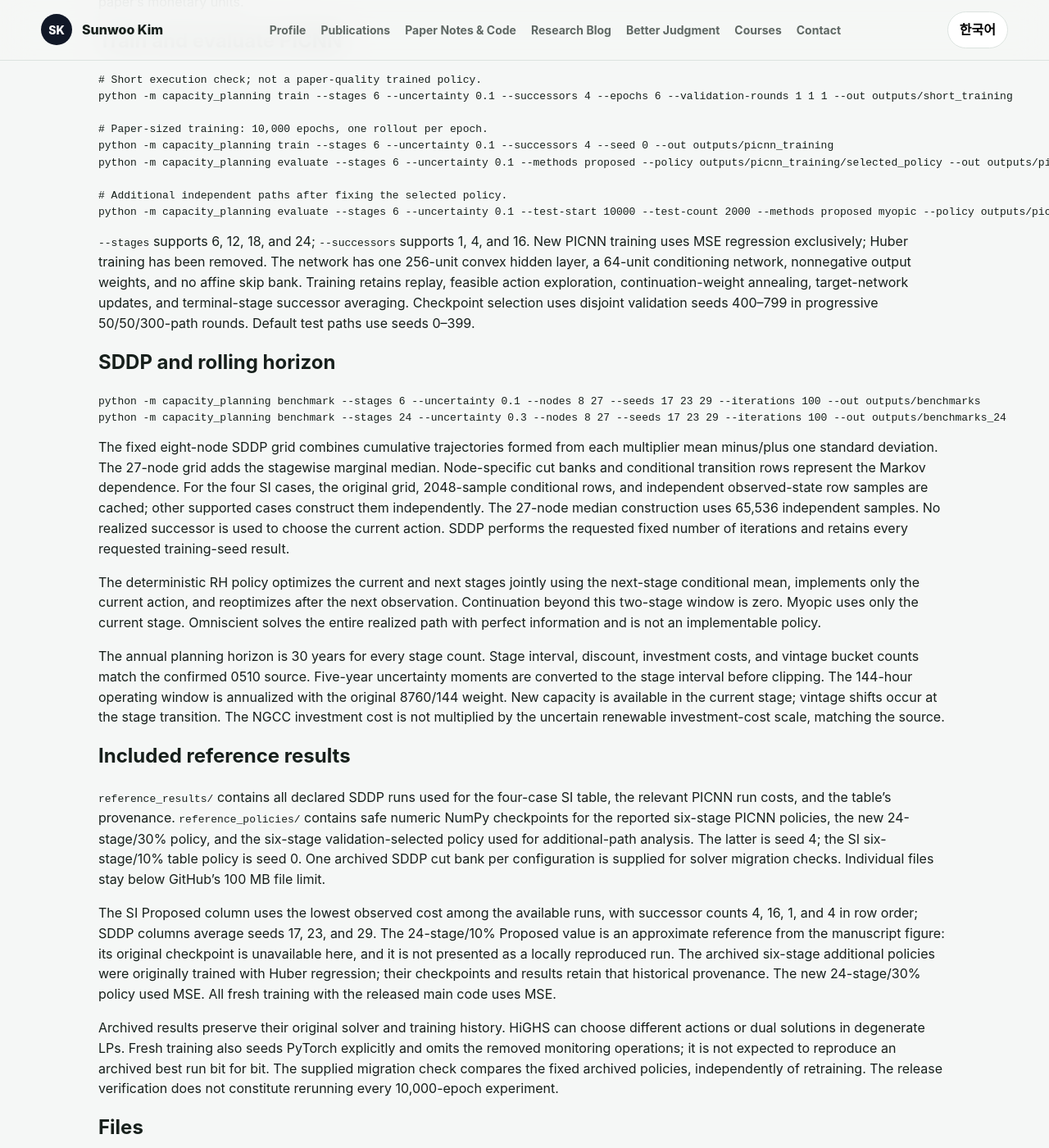
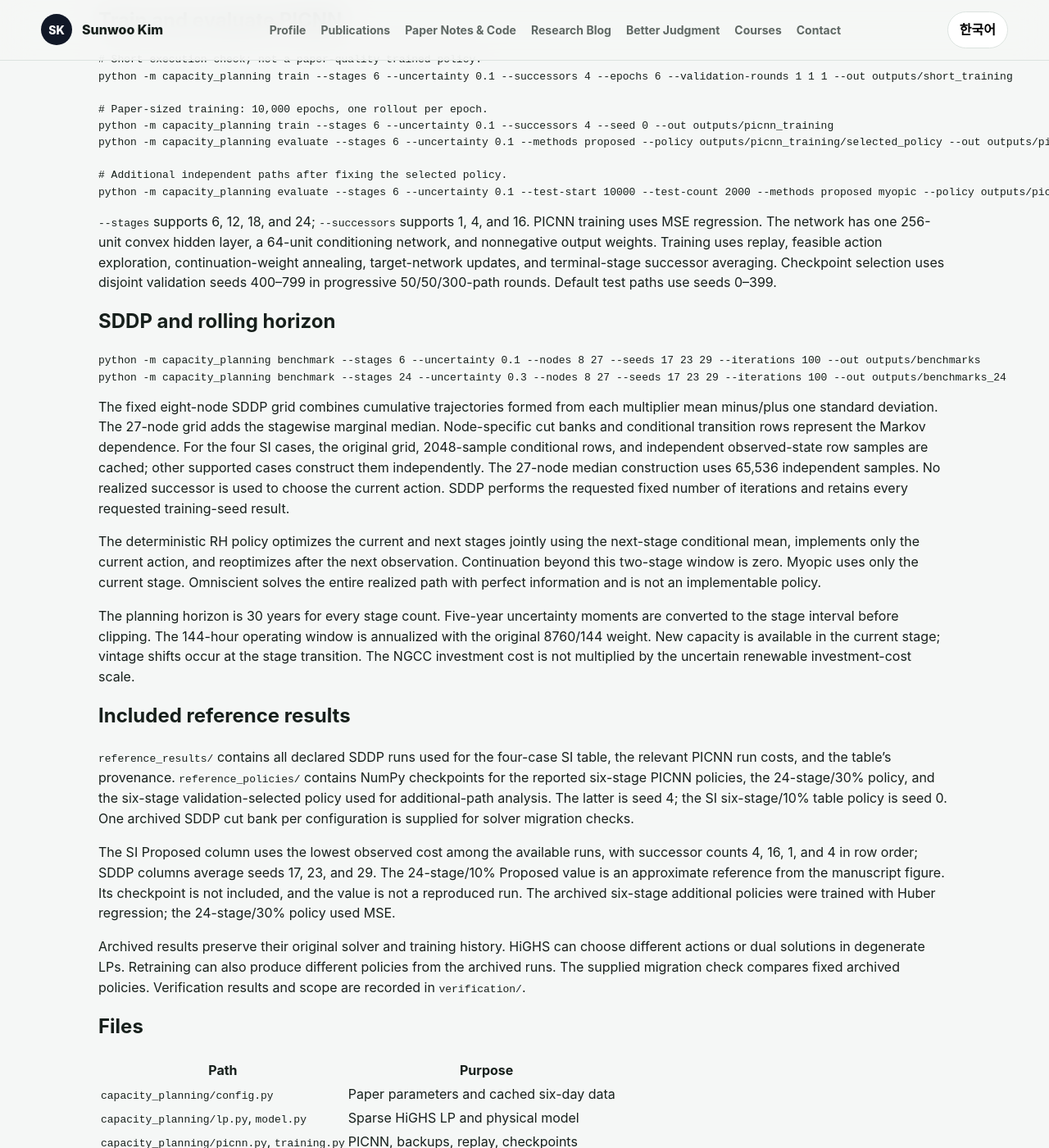
Before and after one commit to SunBooGermany/SunBooGermany.github.io, a Jekyll site: the page built from assets/paper-resources/picnn-embedded-decomposition/code/README.md, in a window 1280 px wide and 1400 px high, scrolled down 964 px. Shown: the whole window at 82% size. Built offline with Jekyll 4.4.1, drawn with Linux system fonts in a browser that asks for light colours; our own code applies the rules of GitHub Pages for plain Markdown files; some of the changed text lies outside the part shown.

Commit message:
Trim release documentation and extend humanize-ko editing rules

````diff
--- a/assets/paper-resources/picnn-embedded-decomposition/code/README.md
+++ b/assets/paper-resources/picnn-embedded-decomposition/code/README.md
@@ -1,10 +1,8 @@
 # PICNN continuation learning for multistage capacity planning
 
-Portable code for the paper and its revision benchmarks. All optimization uses
-the open-source **HiGHS** dual simplex solver bundled with SciPy. The repository
-contains the actual **144-hour / six-day solar and demand profiles**, so no Excel
-workbook, local data path, commercial solver, or separate solver installation is
-required.
+Code for the paper and its revision benchmarks. Optimization uses the open-source
+HiGHS dual simplex solver included in SciPy. The six-day (144-hour) solar and demand
+profiles are included in `data/renewables_demand_6days.csv`.
 
 ## Install and run
 
@@ -45,10 +43,10 @@ python -m capacity_planning evaluate --stages 6 --uncertainty 0.1 --test-start 1
 ```
 
 `--stages` supports 6, 12, 18, and 24; `--successors` supports 1, 4, and 16.
-New PICNN training uses MSE regression exclusively; Huber training has been removed.
+PICNN training uses MSE regression.
 The network has one 256-unit convex hidden layer,
-a 64-unit conditioning network, nonnegative output weights, and no affine skip
-bank. Training retains replay, feasible action exploration, continuation-weight
+a 64-unit conditioning network, and nonnegative output weights.
+Training uses replay, feasible action exploration, continuation-weight
 annealing, target-network updates, and terminal-stage successor averaging.
 Checkpoint selection uses disjoint validation seeds 400–799 in progressive
 50/50/300-path rounds. Default test paths use seeds 0–399.
@@ -76,39 +74,35 @@ reoptimizes after the next observation. Continuation beyond this two-stage windo
 is zero. Myopic uses only the current stage. Omniscient solves the entire realized
 path with perfect information and is not an implementable policy.
 
-The annual planning horizon is 30 years for every stage count. Stage interval,
-discount, investment costs, and vintage bucket counts match the confirmed 0510
-source. Five-year uncertainty moments are converted to the stage interval before
+The planning horizon is 30 years for every stage count.
+Five-year uncertainty moments are converted to the stage interval before
 clipping. The 144-hour operating window is annualized with the original 8760/144
 weight. New capacity is available in the current stage; vintage shifts occur at
 the stage transition. The NGCC investment cost is not multiplied by the uncertain
-renewable investment-cost scale, matching the source.
+renewable investment-cost scale.
 
 ## Included reference results
 
 `reference_results/` contains all declared SDDP runs used for the four-case SI
 table, the relevant PICNN run costs, and the table's provenance. `reference_policies/`
-contains safe numeric NumPy checkpoints for the reported six-stage PICNN policies,
-the new 24-stage/30% policy, and the six-stage validation-selected policy used for
+contains NumPy checkpoints for the reported six-stage PICNN policies,
+the 24-stage/30% policy, and the six-stage validation-selected policy used for
 additional-path analysis. The latter is seed 4; the SI six-stage/10% table policy
 is seed 0. One archived SDDP cut bank per configuration is supplied for solver
-migration checks. Individual files stay below GitHub's 100 MB file limit.
+migration checks.
 
 The SI Proposed column uses the lowest observed cost among the available runs,
 with successor counts 4, 16, 1, and 4 in row order; SDDP columns average seeds
 17, 23, and 29. The 24-stage/10% Proposed value is an approximate reference from
-the manuscript figure: its original checkpoint is unavailable here, and it is
-not presented as a locally reproduced run. The archived six-stage additional
-policies were originally trained with Huber regression; their checkpoints and
-results retain that historical provenance. The new 24-stage/30% policy used MSE.
-All fresh training with the released main code uses MSE.
+the manuscript figure. Its checkpoint is not included, and the value is not a
+reproduced run. The archived six-stage additional policies were trained with
+Huber regression; the 24-stage/30% policy used MSE.
 
 Archived results preserve their original solver and training history. HiGHS can
-choose different actions or dual solutions in degenerate LPs. Fresh training also
-seeds PyTorch explicitly and omits the removed monitoring operations; it is not
-expected to reproduce an archived best run bit for bit. The supplied migration
-check compares the fixed archived policies, independently of retraining. The
-release verification does not constitute rerunning every 10,000-epoch experiment.
+choose different actions or dual solutions in degenerate LPs. Retraining can also
+produce different policies from the archived runs. The supplied migration check
+compares fixed archived policies. Verification results and scope are recorded in
+`verification/`.
 
 ## Files
 
@@ -121,12 +115,6 @@ release verification does not constitute rerunning every 10,000-epoch experiment
 | `capacity_planning/policies.py` | Shared-path policy evaluation |
 | `scripts/reproduce_table10.py` | Rebuild the supplementary comparison table |
 | `scripts/check_release.py`, `tests/` | Numerical verification |
-| `verification/` | Results of checks actually performed for this release |
-
-No ensemble, network diagnostics, Excel import/export, solver RPC server, or
-machine-specific path is needed by the released code. Revision documents are in
-the separate `revision_documents/` folder of the full delivery archive; upload
-only this `github_code/` directory when publishing the repository. A software
-license has not been assigned by this packaging operation.
+| `verification/` | Verification results |
 
 Solver interface: [SciPy HiGHS documentation](https://docs.scipy.org/doc/scipy/reference/optimize.linprog-highs.html).
````
Also changed, not shown: assets/paper-resources/picnn-embedded-decomposition/code/MANIFEST_SHA256.json (+4 -4 lines), assets/paper-resources/picnn-embedded-decomposition/code/README_KO.md (+18 -24 lines), assets/paper-resources/picnn-embedded-decomposition/code/verification/README.md (+5 -7 lines), .agents/skills/humanize-ko/SKILL.md (added), 1 other file.
